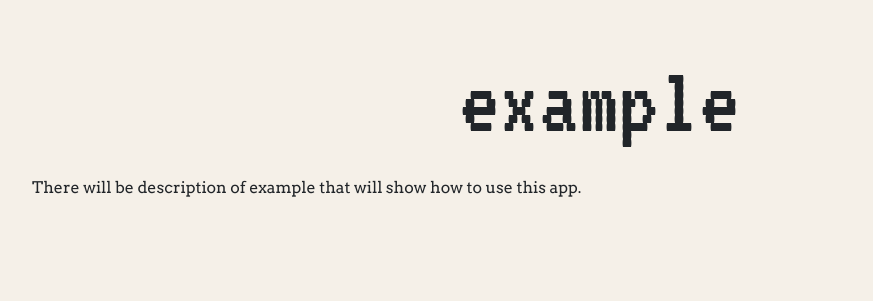
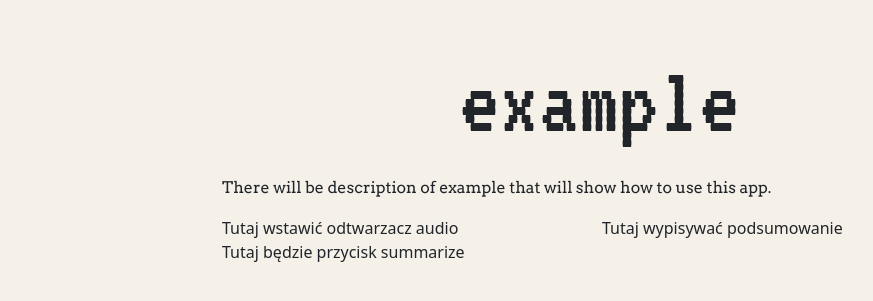
Before and after one commit to AR621/Summ3r-y, a Flask app: page /example in a window 1280 px wide. Shown: the part 216-517 px from the top of the page, without its empty margins (50-923 px from the left). Run offline with Flask 2, Linux system fonts and the light colour scheme.

Commit message:
ideas for pages, new comments, adding js file in static/js folder

```diff
--- a/static/css/gentle-electro-design.css
+++ b/static/css/gentle-electro-design.css
@@ -44,6 +44,7 @@ body {
 
 #Summar-z3 {
     font-family: 'VT323', monospace;
+    font-size: 16pt;
 }
 
 #formFile{
--- a/templates/example.html
+++ b/templates/example.html
@@ -38,12 +38,41 @@
             </div>
         </div>
     </nav>
+    <!-- that big beutiful text at the top -->
     <div class="container text-center">
         <div class="thebigtext">Look and You will find an example</div>
     </div>
 
-    <div class="container text-center">
-        <p>There will be description of example that will show how to use this app.</p>
+    <!-- the description of an example -->
+    <div class="container text-jutify">
+        <div class="row justify-content-center">
+            <div class="col-8">
+                <p>There will be description of example that will show how to use this app.</p>
+            </div>
+        </div>
+    </div>
+
+    <!-- an audio player, a button summarize, a column in which summary shows up -->
+    <div class="container text-justify">
+        <div class="row justify-content-center">
+            <div class="col-4">
+                <div class="row">
+                    <div class="col">
+                        Tutaj wstawić odtwarzacz audio
+                    </div>
+                    <div class="row">
+                        <div class="col">
+                            Tutaj będzie przycisk summarize
+                        </div>
+                    </div>
+                </div>
+
+            </div>
+            <!-- thats the summary col -->
+            <div class="col-4">
+                Tutaj wypisywać podsumowanie
+            </div>
+        </div>
     </div>
 
 
```
Also changed, not shown: templates/about.html (+13 -4 lines), static/js/script.js (added).
